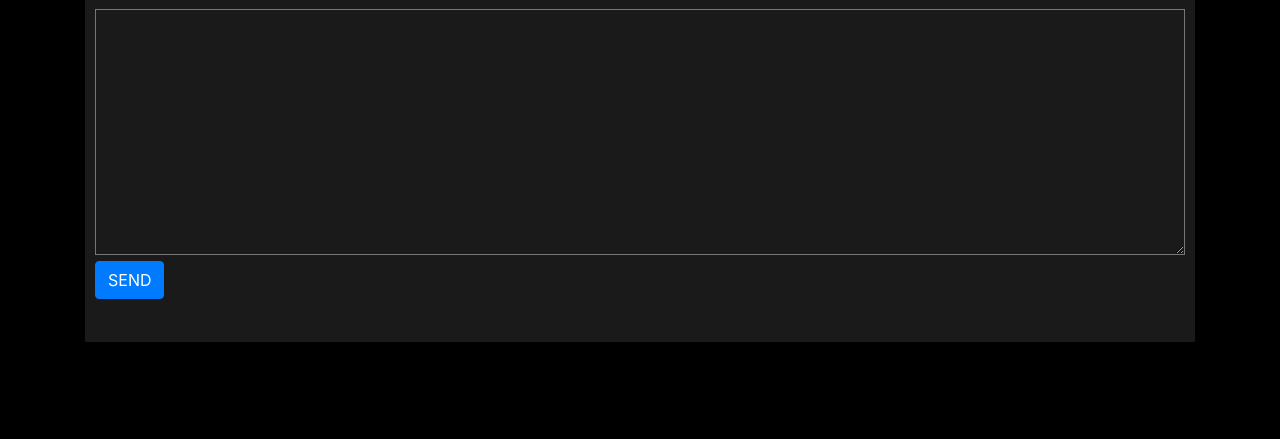
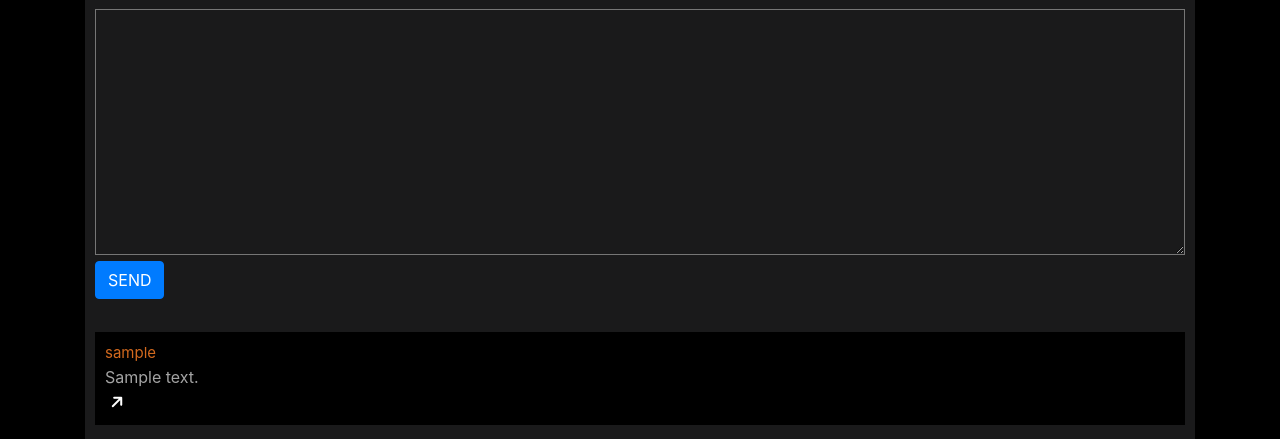
Before and after one commit to Attila213/Reddit2, a PHP site: page /home.php?page=post&ID=1 in a window 1280 px wide. Shown: the part 820-1259 px from the top of the page. Run offline with PHP 8.4, Linux system fonts and the light colour scheme; tables that the repository leaves empty or names only in its code hold one stand-in row (values such as "Sample post"); grey boxes marked "Sample" are stand-in pictures; data that the repository does not hold is empty.

Commit message:
fix comments

```diff
--- a/css/post.css
+++ b/css/post.css
@@ -55,12 +55,12 @@
 
 .commentsContainer .comment .user{
     color: chocolate;
-    font-size: 20px;
+    font-size: 15px;
 }
 
 .commentsContainer .comment{
     background: #000000;
-    padding: 20px;
+    padding: 10px;
     margin-bottom: 4px;
 }
 
@@ -73,3 +73,13 @@
     background-color: transparent;
     color: rgb(210, 209, 209);
 }
+
+.commentsContainer .comment .answer{
+    background: none;
+    border: none;
+    color:white;
+}
+
+.commentsContainer .comment .answer i{
+    transform: rotate(45deg);
+}
--- a/includes/post.php
+++ b/includes/post.php
@@ -11,8 +11,6 @@
         </div>
         <hr>
         <div class="commentUpdate">
-            <?php
-            ?>
 
         </div>
     </div>
--- a/js/ajaxCalls.js
+++ b/js/ajaxCalls.js
@@ -1,4 +1,6 @@
 $(document).ready(function() {
+    $answer_to = null
+
     $(".formRegister #sendButton").click(function() {
         var usernameValue = $("#us").val();
         var emailValue = $("#em").val();
@@ -71,11 +73,12 @@ $(document).ready(function() {
     }
 
     function loadComments() {
+        postID = $(".vote").siblings(".postID").attr("value")
 
         $.ajax({
             url: "php/getMessages.php",
             method: "POST",
-            data: {type:"cmt",postID:3},
+            data: {type:"cmt",postID:postID},
             success: function(response)
             {
                 $(".commentUpdate").html(response);
@@ -89,8 +92,7 @@ $(document).ready(function() {
     }, 1000);
 
     $(".vote").click(function() {
-        var clickedButton = $(this); // Mentjük a kattintott elem referenciáját
-
+        var clickedButton = $(this);
         var postId = clickedButton.siblings(".postID").attr("value");
         var typeV = clickedButton.attr("typeV");
 
@@ -108,7 +110,12 @@ $(document).ready(function() {
         });
     });
 
+
 });
+function answerClick(id){
+    alert(id)
+}
+
 function sendComment(ID) {
     post_id = ID
     text = $(".commentsContainer .inputContainer textarea").val()
--- a/php/Classes/Comment.php
+++ b/php/Classes/Comment.php
@@ -62,11 +62,11 @@ class Comment {
     public function drawComment(){
         echo "
         <div class='comment'>
-            <div class='user'>".$this->getUsername()."</div>
-            <div class='content'>".
-            $this->getContent()
-            ."</div>
-        </div>";
-        // <button cID='25'>answer</button>
+        <div class='user'>".$this->getUsername()."</div>
+        <div class='content'>".
+        $this->getContent()
+        .'</div>
+            <button class="answer" onclick="answerClick('.$this->getID().')"><i class="fa-solid fa-arrow-up"></i></button>
+        </div>';
     }
 }
```
